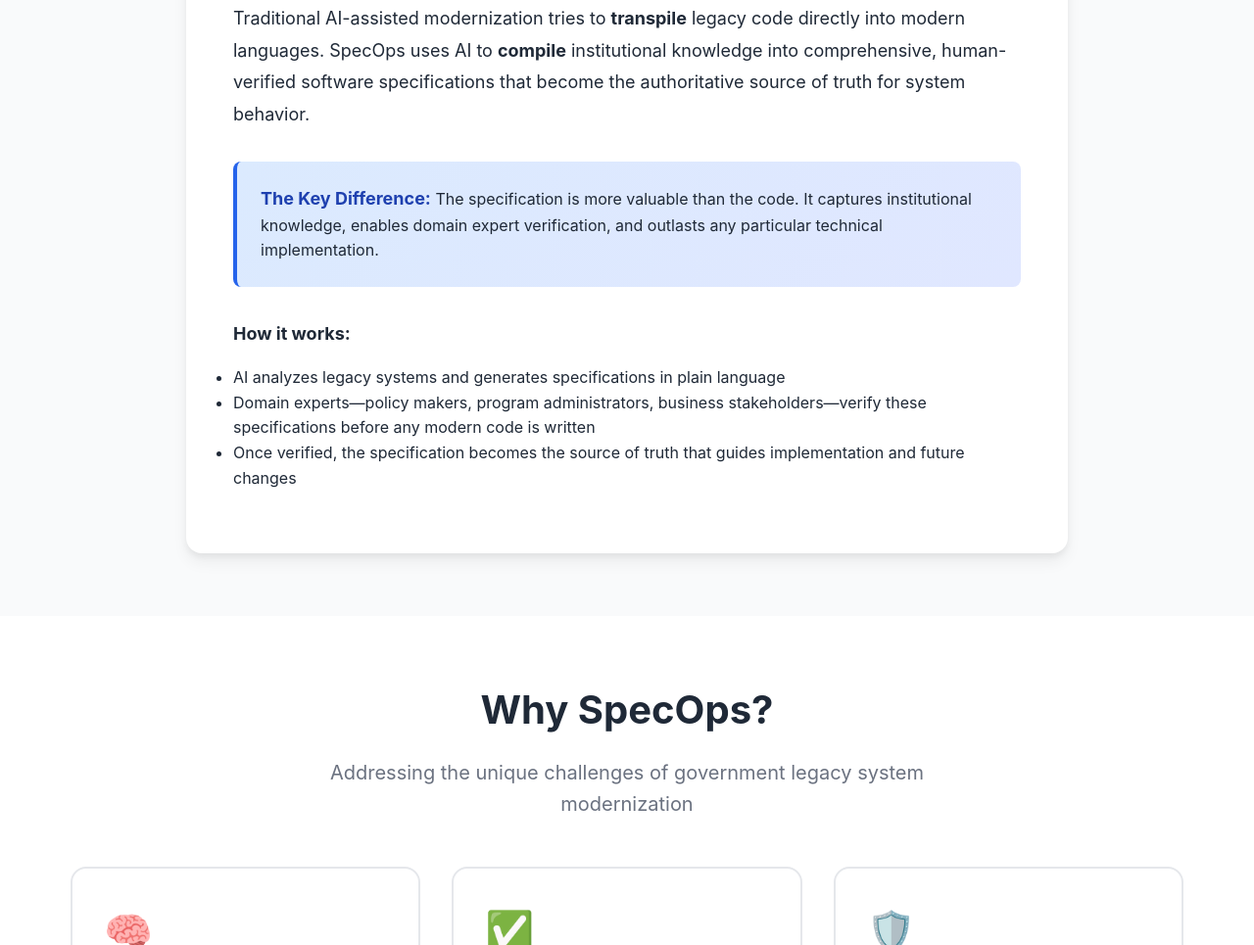
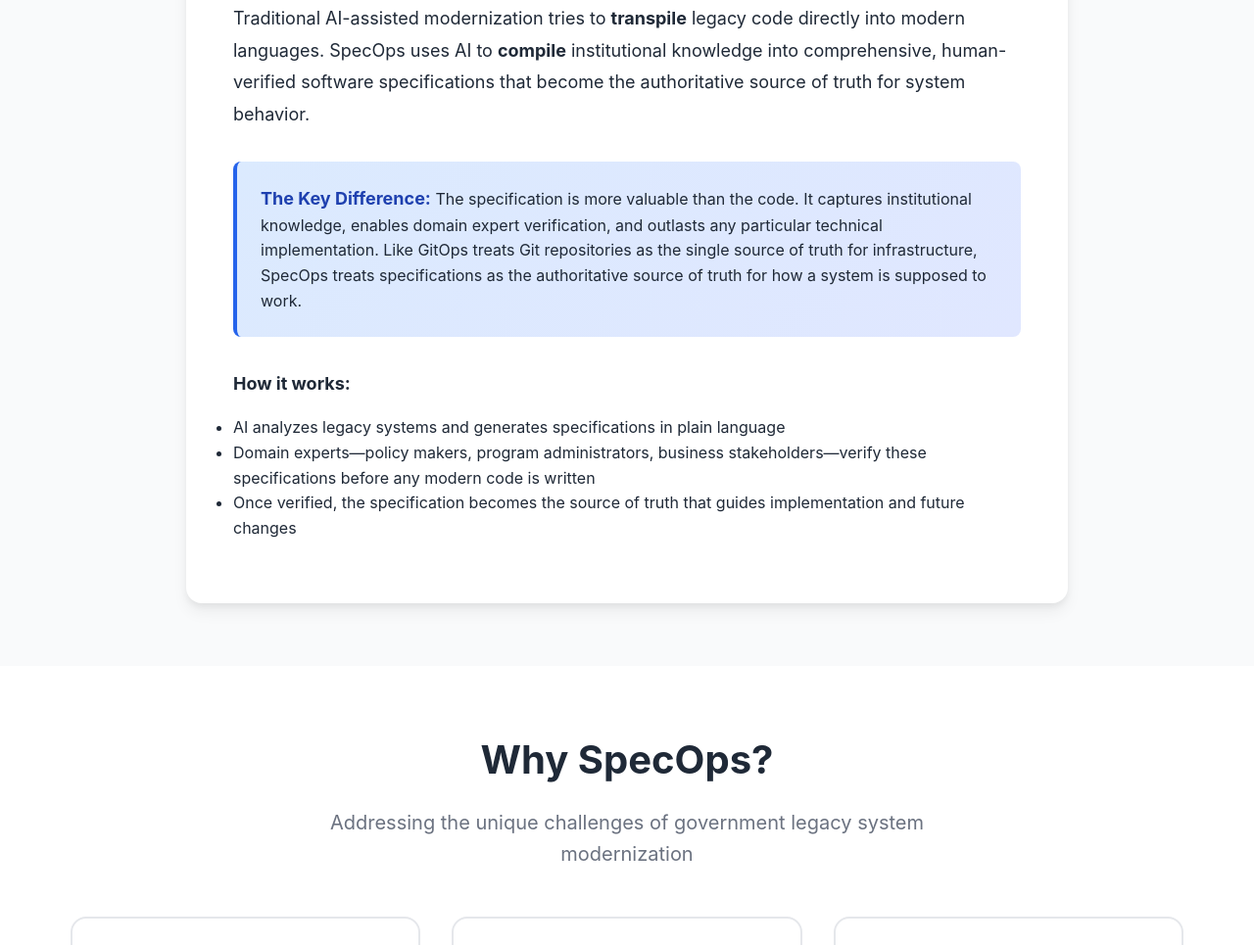
Before and after one commit to spec-ops-method/spec-ops, a plain HTML site: page docs/index.html in a window 1280 px wide. Shown: the part 754-1719 px from the top of the page at 98% size. Drawn offline with Linux system fonts and the light colour scheme.

Commit message:
Tweak landing page

```diff
--- a/docs/index.html
+++ b/docs/index.html
@@ -368,7 +368,9 @@
 
                 <div class="highlight-box">
                     <strong>The Key Difference:</strong> The specification is more valuable than the code. It captures institutional
-                    knowledge, enables domain expert verification, and outlasts any particular technical implementation.
+                    knowledge, enables domain expert verification, and outlasts any particular technical implementation. Like GitOps
+                    treats Git repositories as the single source of truth for infrastructure, SpecOps treats specifications as the
+                    authoritative source  of truth for how a system is supposed to work.
                 </div>
 
                 <p>
```
